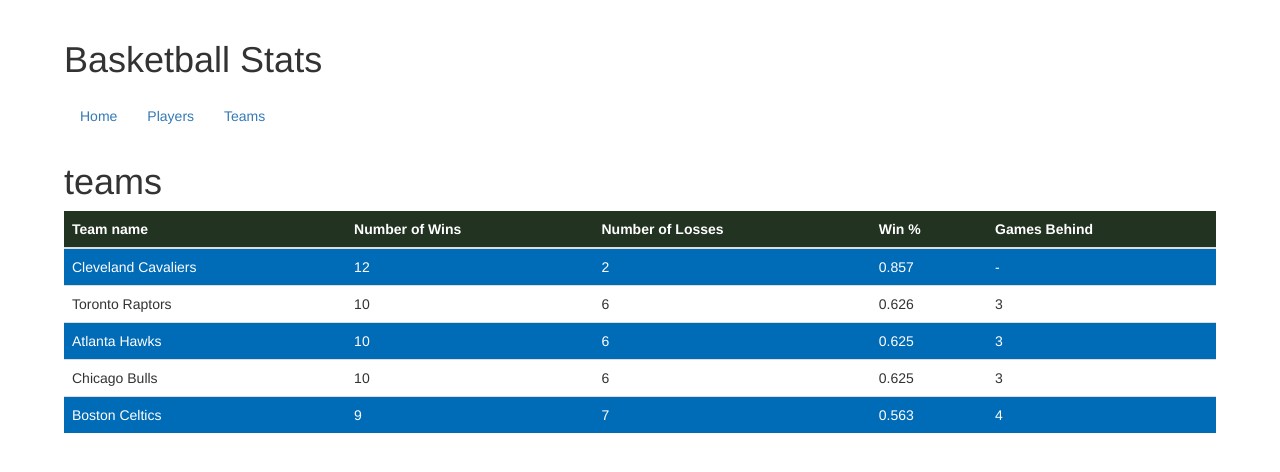
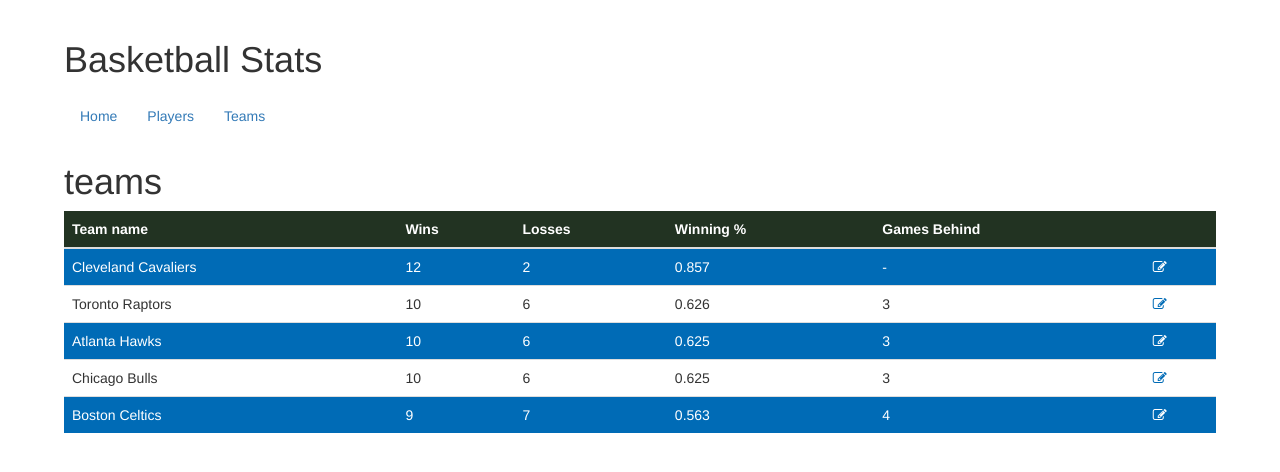
Before and after one commit to Tauqeer1/basketball-stats, an Angular app: page /teams in a window 1280 px wide. Shown: the top 472 px of the page. Built offline with nearby package versions, Linux system fonts and the light colour scheme.

Commit message:
Add: Team form added

```diff
--- a/package.json
+++ b/package.json
@@ -20,6 +20,7 @@
     "@angular/platform-browser": "^4.0.0",
     "@angular/platform-browser-dynamic": "^4.0.0",
     "@angular/router": "^4.0.0",
+    "angular2-font-awesome": "^1.2.0",
     "bootstrap": "^3.3.7",
     "core-js": "^2.4.1",
     "rxjs": "^5.1.0",
--- a/src/app/players/player-list/player-list.component.css
+++ b/src/app/players/player-list/player-list.component.css
@@ -3,6 +3,9 @@
 }
 .table-striped thead tr {
     background-color: #232;
+}
+.table-striped tbody tr {
+    cursor: pointer;
 }
 .table-striped tbody tr:nth-of-type(odd) {
     background-color: #94163f;
--- a/src/app/players/players-profile/players-profile.component.ts
+++ b/src/app/players/players-profile/players-profile.component.ts
@@ -13,7 +13,7 @@
     @Input()
     selectedPlayer: Player;  //expose selectedPlayer for attribute binding (get input from )
     constructor() {
-        this.selectedPlayer = new Player("Lebron", "James", "SF", "6'8\"", "160")
+        // this.selectedPlayer = new Player("Lebron", "James", "SF", "6'8\"", "160")
     }
 
 }
--- /dev/null
+++ b/src/app/teams/team-edit/team-edit.component.html
@@ -0,0 +1,16 @@
+<form name="editTeamName" *ngIf="selectedTeam">
+    <h2>Edit team</h2>
+    <div class="form-group">
+        <label for="teamName">Team Name</label>
+        <input type="text" class="form-control" name="teamName" [(ngModel)]="selectedTeam.teamName" id="teamName" placeholder="Enter team name">
+    </div>
+    <div class="form-group">
+        <label for="wins">Wins</label>
+        <input type="number" class="form-control" name="wins" [(ngModel)]="selectedTeam.numberOfWins" id="wins" placeholder="Enter number of wins">
+    </div>
+    <div class="form-group">
+        <label for="losses">Losses</label>
+        <input type="number" class="form-control" name="losses" [(ngModel)]="selectedTeam.numberOfLosses" id="losses" placeholder="Enter number of losses">
+    </div>
+    <button type="button" class="btn btn-primary" (click)="saveTeam()">Submit</button>
+</form>
--- /dev/null
+++ b/src/app/teams/team-edit/team-edit.component.ts
@@ -0,0 +1,20 @@
+import { Component, Input } from '@angular/core';
+import { Team } from './../../common/team/team';
+
+@Component({
+    selector: 'team-edit',
+    templateUrl: './team-edit.component.html',
+    styleUrls: ['./team-edit.component.css']
+})
+
+export class TeamEditComponent {
+
+    @Input()
+    selectedTeam: Team
+    constructor() {}
+
+    saveTeam() {
+        console.log('saving team');
+        this.selectedTeam = null;
+    }
+}
--- a/src/app/teams/team-list/team-list.component.css
+++ b/src/app/teams/team-list/team-list.component.css
@@ -10,3 +10,12 @@
 .table-striped tbody tr:nth-of-type(odd):hover {
     background-color: #0069aa;
 }
+.table-striped tbody tr {
+    cursor: pointer;
+}
+.table-striped tbody tr:nth-last-of-type(odd) a {
+    color: #fff;
+}
+.table-striped tbody tr:nth-last-of-type(even) a {
+    color: #006bb6;
+}
--- a/src/app/teams/team-list/team-list.component.html
+++ b/src/app/teams/team-list/team-list.component.html
@@ -4,19 +4,29 @@
     <thead>
         <tr>
             <th>Team name</th>
-            <th>Number of Wins</th>
-            <th>Number of Losses</th>
-            <th>Win %</th>
+            <th>Wins</th>
+            <th>Losses</th>
+            <th>Winning %</th>
             <th>Games Behind</th>
+            <th>&nbsp;</th>
         </tr>
     </thead>
     <tbody>
-        <tr *ngFor="let team of listOfTeams">
+        <tr *ngFor="let team of listOfTeams" >
             <td>{{team.teamName}}</td>
             <td>{{team.numberOfWins}}</td>
             <td>{{team.numberOfLosses}}</td>
             <td>{{team.winPercentage}}</td>
             <td>{{team.gamesBehind}}</td>
+            <td>
+                <a (click)="selectTeam(team)">
+                    <i class="fa fa-edit"></i>
+                </a>
+            </td>
         </tr>
     </tbody>
 </table>
+
+<br>
+
+<team-edit [selectedTeam]="selectedTeam"></team-edit>
--- a/src/app/teams/team-list/team-list.component.ts
+++ b/src/app/teams/team-list/team-list.component.ts
@@ -12,10 +12,14 @@
 
     title: string = 'teams';
     listOfTeams: Team[];
+    selectedTeam: Team;
     constructor(private apiService: RestApiService) {
 
     }
     ngOnInit() {
         this.listOfTeams = this.apiService.getListOfTeams();
     }
+    selectTeam(team: Team) {
+        this.selectedTeam = team;
+    }
 }
--- a/src/app/teams/teams.module.ts
+++ b/src/app/teams/teams.module.ts
@@ -4,6 +4,7 @@
 import { CommonModule } from './../common/common.module';
 
 import { TeamListComponent } from './team-list/team-list.component';
+import { TeamEditComponent } from './team-edit/team-edit.component';
 import { TeamsRoutingModule } from './teams.routing';
 
 @NgModule({
@@ -14,7 +15,8 @@
         CommonModule
     ],
     declarations: [
-        TeamListComponent
+        TeamListComponent,
+        TeamEditComponent
     ]
 })
 
--- a/src/index.html
+++ b/src/index.html
@@ -11,7 +11,7 @@
 </head>
 
 <body>
-  <app-root class="fa fa-spinner fa-spin fa-5x fa-fw">
+  <app-root>
     Loading...
   </app-root>
 </body>
```
Also changed, not shown: .angular-cli.json, src/app/teams/team-edit/team-edit.component.css (added).
